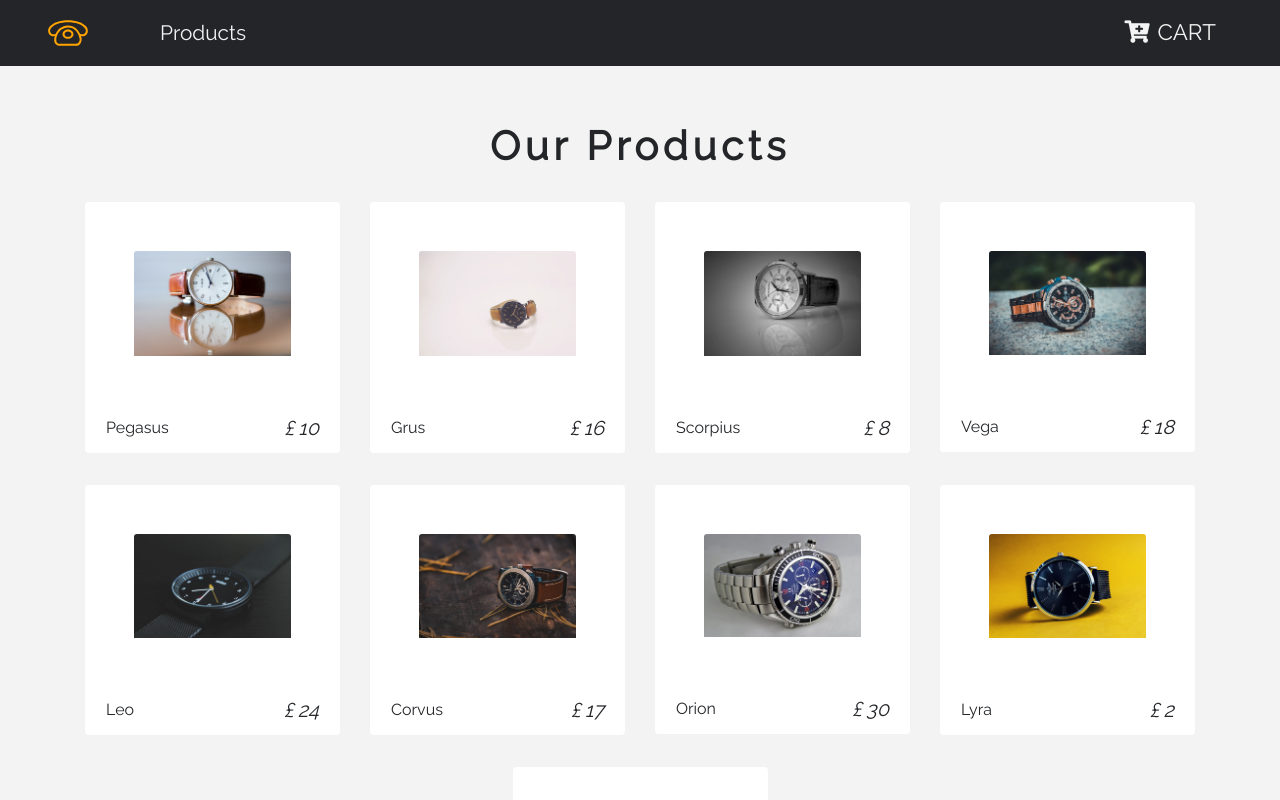
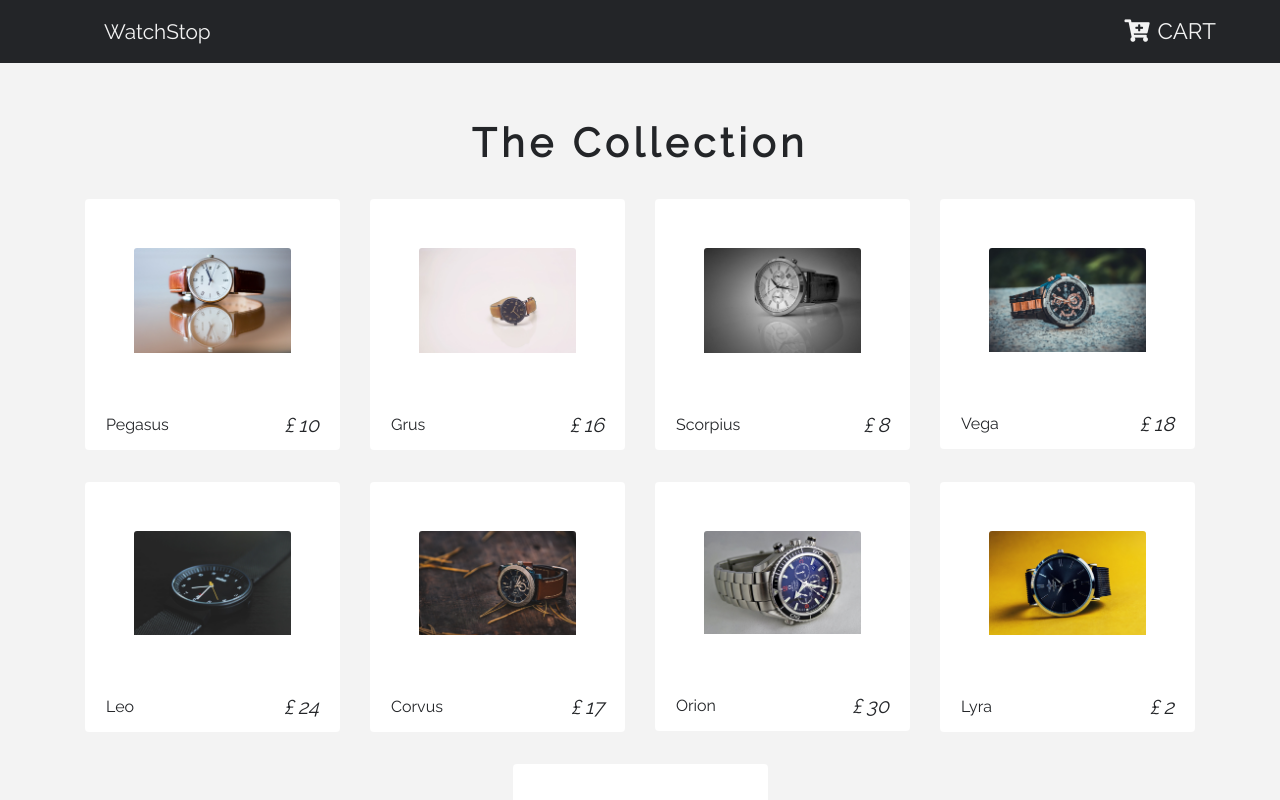
Before and after one commit to lukeprosser/watchstop-react, a React (Create React App) app: page / in a window 1280 px wide. Shown: the top 800 px of the page. Built offline with nearby package versions, Linux system fonts and the light colour scheme.

Commit message:
Add to cart functionality

```diff
--- a/src/components/Navbar.js
+++ b/src/components/Navbar.js
@@ -9,18 +9,10 @@ export default class Navbar extends Component {
   render() {
     return (
       <NavWrapper className="navbar navbar-expand-sm navbar-dark px-sm-5">
-        {/*
-          https://www.iconfinder.com/icons/1243689/call_phone_icon
-          Creative Commons (Attribution 3.0 Unported);
-          https://www.iconfinder.com/Makoto_msk
-        */}
-        <Link to="/">
-          <img src={logo} alt="store" className="navbar-brand" />
-        </Link>
         <ul className="navbar-nav align-items-center">
           <li className="nav-item ml-5">
             <Link to="/" className="nav-link">
-              Products
+              WatchStop
             </Link>
           </li>
         </ul>
--- a/src/components/Product.js
+++ b/src/components/Product.js
@@ -11,20 +11,24 @@ export default class Product extends Component {
     return (
       <ProductWrapper className="col-9 mx-auto col-md-6 col-lg-3 my-3">
         <div className="card">
-          <div className="img-container p-5" onClick={() => console.log('Image clicked')}>
+          <ProductConsumer>
+            {(value) => (
+              <div className="img-container p-5" onClick={() => value.handleDetail(id)}>
                 <Link to="/details">
                   <img src={img} alt="Product" className="card-img-top" />
                 </Link>
                 <button
                   className="cart-btn"
                   disabled={inCart ? true : false}
-              onClick={() => {console.log('Product added to cart')}}>
+                  onClick={() => value.addToCart(id)}>
                   {inCart ?
                     (<p className="text-capitalize mb-0" disabled>In Cart</p>) :
                     (<i className="fas fa-cart-plus" />)
                   }
                 </button>
               </div>
+            )}
+          </ProductConsumer>
           {/* Card footer */}
           <div className="card-footer d-flex justify-content-between">
             <p className="align-self-center mb-0">
--- a/src/components/ProductList.js
+++ b/src/components/ProductList.js
@@ -10,7 +10,7 @@ export default class ProductList extends Component {
       <React.Fragment>
         <div className="py-5">
           <div className="container">
-            <Title name="Our" title="Products" />
+            <Title name="The" title="Collection" />
 
             <div className="row">
               <ProductConsumer>
--- a/src/context.js
+++ b/src/context.js
@@ -8,14 +8,15 @@ const ProductContext = React.createContext(); // Create state using Context API
 class ProductProvider extends Component {
   state = {
     products: [],
-    detailProduct: detailProduct
+    detailProduct: detailProduct,
+    cart: []
   }
 
   componentDidMount() {
     this.setProducts();
   }
 
-  // Make a copy of every item (instead of referencing the original data)
+  // Make a copy of every item (instead of referencing the original data - avoids mutating state)
   setProducts = () => {
     let tempProducts = [];
 
@@ -29,12 +30,40 @@ class ProductProvider extends Component {
     })
   }
 
-  handleDetail = () => {
-    console.log('Hello from detail');
+  getItem = id => {
+    const product = this.state.products.find(item => item.id === id);
+    return product;
+  }
+
+  handleDetail = id => {
+    // Get product from state
+    const product = this.getItem(id);
+    // Set product for detail view
+    this.setState(() => {
+      return { detailProduct: product }
+    })
   }
 
   addToCart = id => {
-    console.log(`Item added to cart with id ${id}`);
+    // Get all products from state (to avoid mutating the state)
+    let tempProducts = [ ...this.state.products ];
+    // Get index to ensure that product is re-inserted in correct position in products array
+    // (avoid product order changing i.e. added product last)
+    const index = tempProducts.indexOf(this.getItem(id));
+    // Set product with correct position
+    const product = tempProducts[index];
+    // Set cart info
+    product.inCart = true;
+    product.count = 1;
+    const price = product.price;
+    product.total = price;
+    // Update state with updated product info and cart
+    this.setState(() => {
+      return {
+        products: tempProducts,
+        cart: [ ...this.state.cart, product ]
+      }
+    }, () => { console.log(this.state) })
   }
 
   render() {
```
Lines whose indentation alone changed are shown as unchanged.
